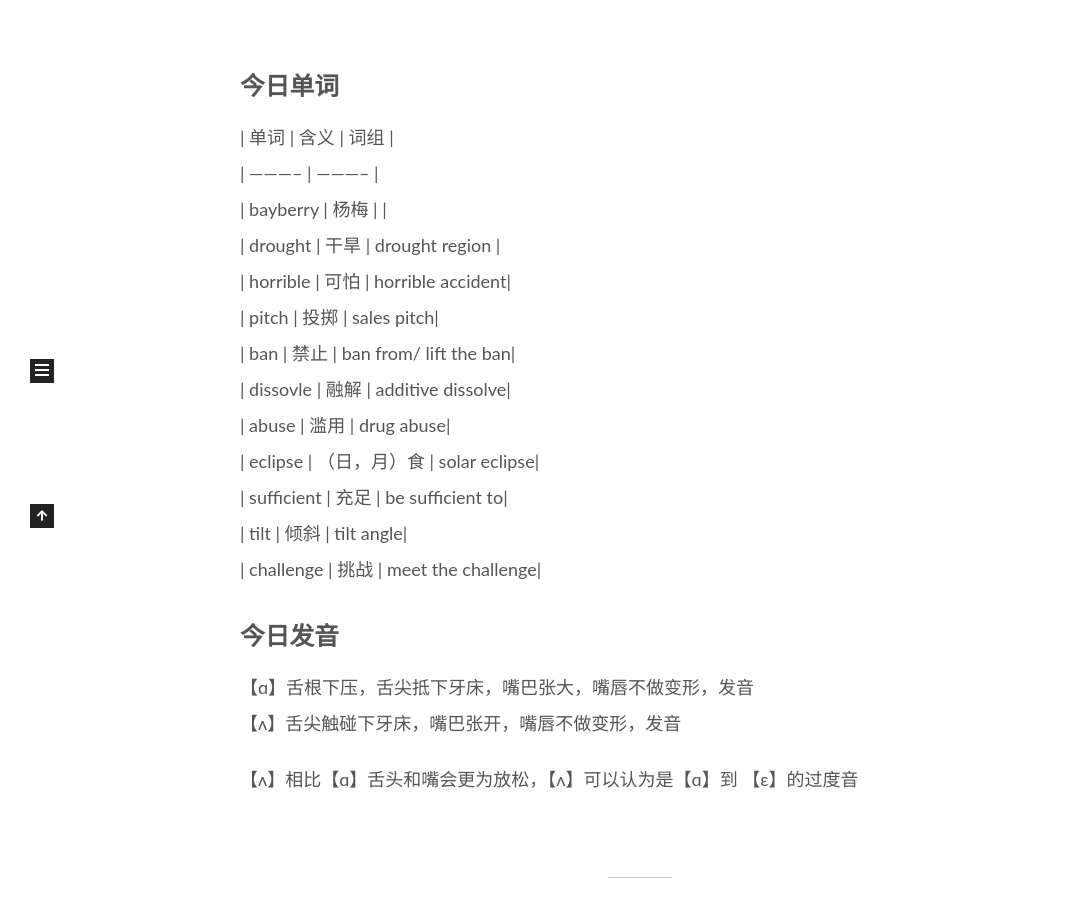
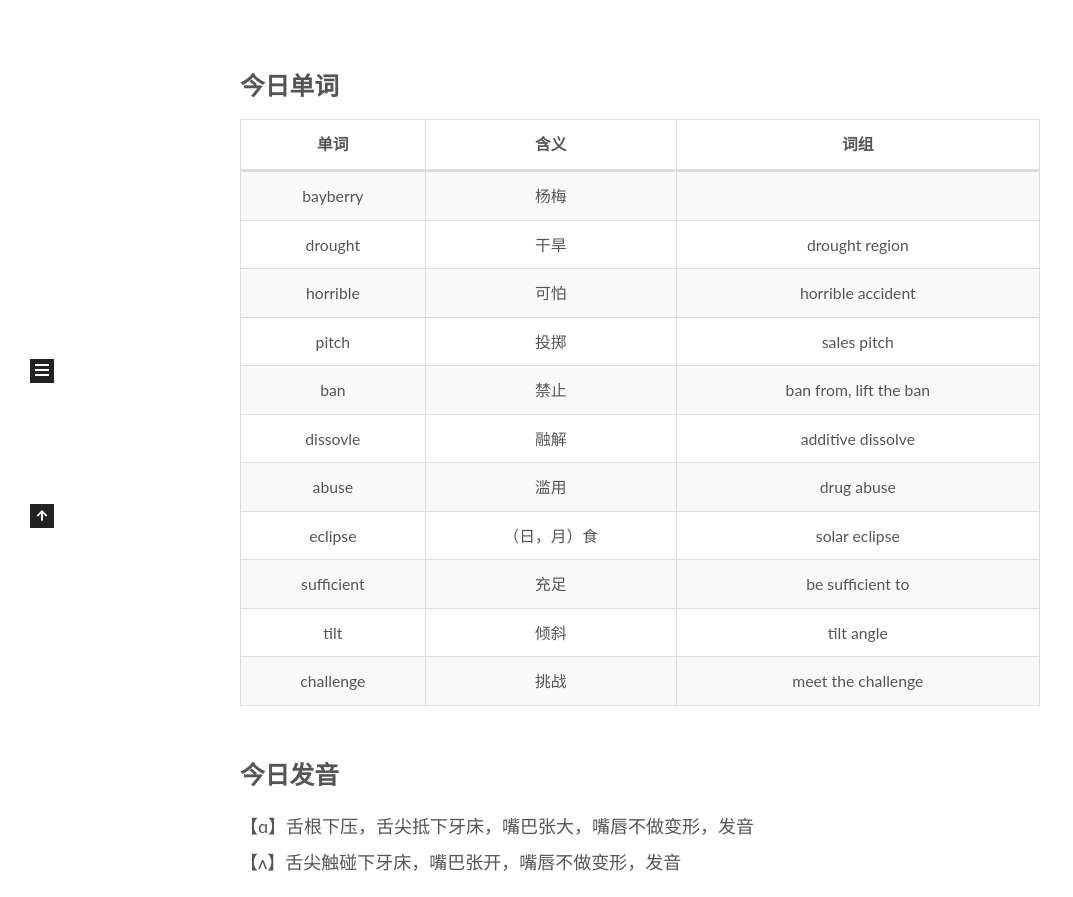
Before and after one commit to theond/theond.github.io, a plain HTML site: page index.html in a window 1280 px wide. Shown: the part 372-1269 px from the top of the page, without its empty margins (0-1073 px from the left). Drawn offline with Linux system fonts and the light colour scheme.

Commit message:
Site updated: 2025-06-19 22:01:03

```diff
--- a/index.html
+++ b/index.html
@@ -187,7 +187,7 @@
               <span class="post-meta-item-text">发表于</span>
 
 
-              <time title="创建时间：2025-06-19 15:50:33 / 修改时间：21:32:07" itemprop="dateCreated datePublished" datetime="2025-06-19T15:50:33+08:00">2025-06-19</time>
+              <time title="创建时间：2025-06-19 15:50:33 / 修改时间：22:00:53" itemprop="dateCreated datePublished" datetime="2025-06-19T15:50:33+08:00">2025-06-19</time>
             </span>
             <span class="post-meta-item">
               <span class="post-meta-item-icon">
@@ -210,7 +210,70 @@
     <div class="post-body" itemprop="articleBody">
 
 
-          <h2 id="今日单词"><a href="#今日单词" class="headerlink" title="今日单词"></a>今日单词</h2><p>| 单词      | 含义 |   词组  |<br>| ———– | ———– |<br>| bayberry      | 杨梅       | |<br>| drought   |     干旱    |  drought region |<br>| horrible   |    可怕     | horrible accident|<br>| pitch   |    投掷     | sales pitch|<br>| ban   |     禁止    | ban from&#x2F; lift the ban|<br>| dissovle   |    融解     | additive dissolve|<br>| abuse   |     滥用    | drug abuse|<br>| eclipse   |     （日，月）食    | solar eclipse|<br>| sufficient   |     充足    | be sufficient to|<br>| tilt   |     倾斜    | tilt angle|<br>| challenge   |    挑战     | meet the challenge|</p>
+          <h2 id="今日单词"><a href="#今日单词" class="headerlink" title="今日单词"></a>今日单词</h2><table>
+<thead>
+<tr>
+<th align="center">单词</th>
+<th align="center">含义</th>
+<th align="center">词组</th>
+</tr>
+</thead>
+<tbody><tr>
+<td align="center">bayberry</td>
+<td align="center">杨梅</td>
+<td align="center"></td>
+</tr>
+<tr>
+<td align="center">drought</td>
+<td align="center">干旱</td>
+<td align="center">drought region</td>
+</tr>
+<tr>
+<td align="center">horrible</td>
+<td align="center">可怕</td>
+<td align="center">horrible accident</td>
+</tr>
+<tr>
+<td align="center">pitch</td>
+<td align="center">投掷</td>
+<td align="center">sales pitch</td>
+</tr>
+<tr>
+<td align="center">ban</td>
+<td align="center">禁止</td>
+<td align="center">ban from, lift the ban</td>
+</tr>
+<tr>
+<td align="center">dissovle</td>
+<td align="center">融解</td>
+<td align="center">additive dissolve</td>
+</tr>
+<tr>
+<td align="center">abuse</td>
+<td align="center">滥用</td>
+<td align="center">drug abuse</td>
+</tr>
+<tr>
+<td align="center">eclipse</td>
+<td align="center">（日，月）食</td>
+<td align="center">solar eclipse</td>
+</tr>
+<tr>
+<td align="center">sufficient</td>
+<td align="center">充足</td>
+<td align="center">be sufficient to</td>
+</tr>
+<tr>
+<td align="center">tilt</td>
+<td align="center">倾斜</td>
+<td align="center">tilt angle</td>
+</tr>
+<tr>
+<td align="center">challenge</td>
+<td align="center">挑战</td>
+<td align="center">meet the challenge</td>
+</tr>
+</tbody></table>
 <h2 id="今日发音"><a href="#今日发音" class="headerlink" title="今日发音"></a>今日发音</h2><p>【ɑ】舌根下压，舌尖抵下牙床，嘴巴张大，嘴唇不做变形，发音<br>【ʌ】舌尖触碰下牙床，嘴巴张开，嘴唇不做变形，发音</p>
 <p>【ʌ】相比【ɑ】舌头和嘴会更为放松，【ʌ】可以认为是【ɑ】到 【ɛ】的过度音</p>
 
```
Also changed, not shown: 2025/06/19/english-learn-20250619/index.html (+68 -5 lines).
